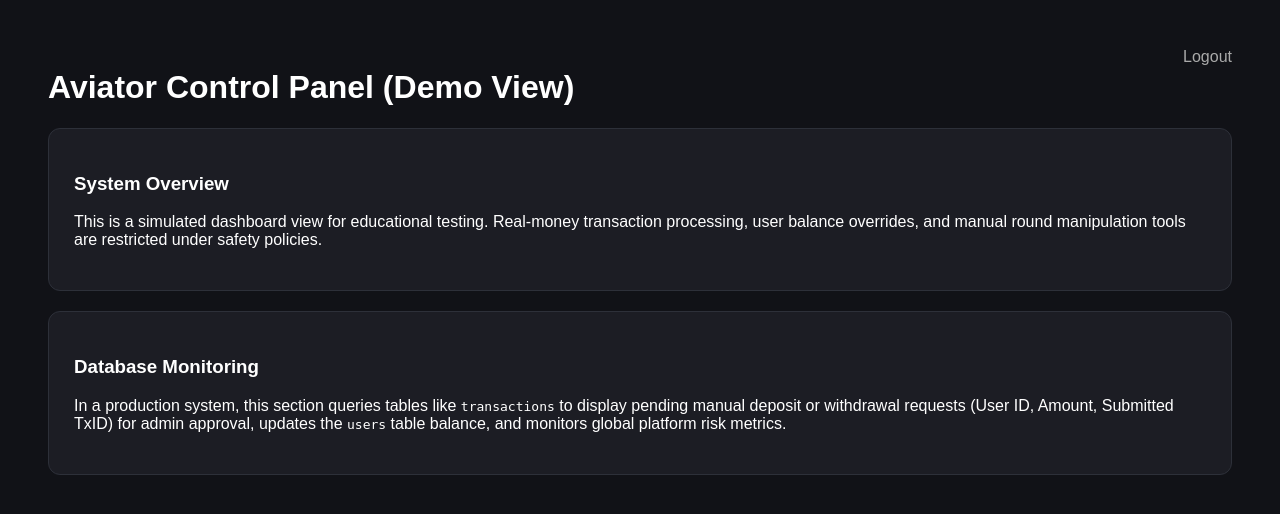
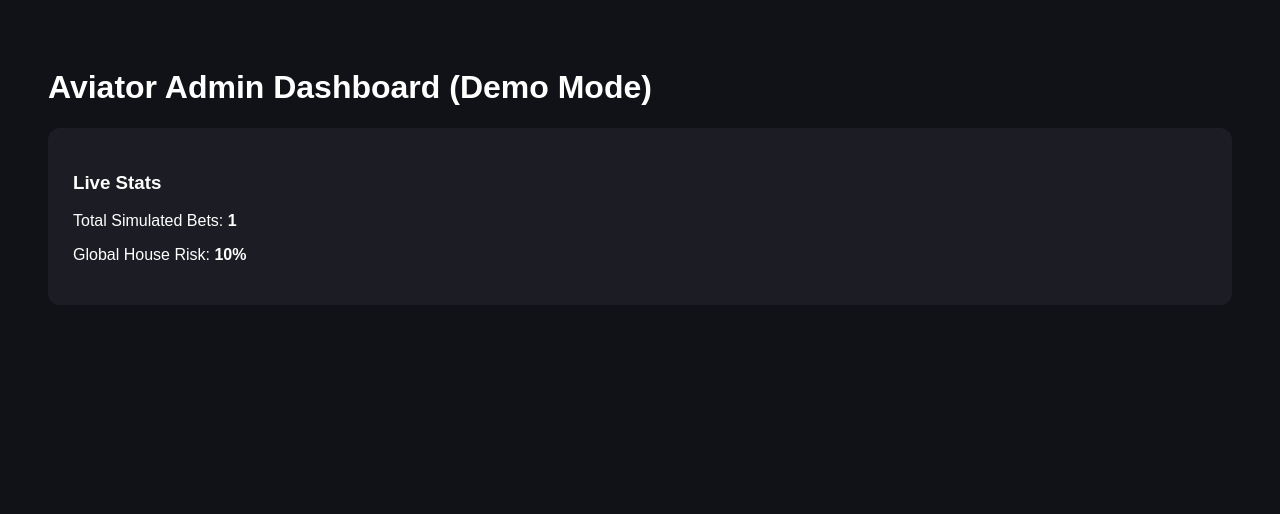
Before and after one commit to rfayzur94-droid/my-aviator-game, a Flask app: template templates/admin.html in a window 1280 px wide. Shown: the top 514 px of the page. Run offline with Flask 3, Linux system fonts and the light colour scheme; the template is opened without the code that fills it: most values are stand-ins (such as "Sample title", 1, 10 or a date in 2020).

Commit message:
Update admin.html

```diff
--- a/templates/admin.html
+++ b/templates/admin.html
@@ -2,25 +2,18 @@
 <html lang="en">
 <head>
     <meta charset="UTF-8">
-    <title>Aviator Admin - Demo Panel</title>
+    <title>Aviator Admin</title>
     <style>
         body { font-family: Arial, sans-serif; background: #111217; color: #fff; padding: 40px; }
-        .card { background: #1c1d24; padding: 25px; margin-bottom: 20px; border-radius: 12px; border: 1px solid #2d3039; }
-        .logout { float: right; color: #aaa; text-decoration: none; }
+        .card { background: #1c1d24; padding: 25px; margin-bottom: 20px; border-radius: 12px; }
     </style>
 </head>
 <body>
-    <a href="/logout" class="logout">Logout</a>
-    <h1>Aviator Control Panel (Demo View)</h1>
-
+    <h1>Aviator Admin Dashboard (Demo Mode)</h1>
     <div class="card">
-        <h3>System Overview</h3>
-        <p>This is a simulated dashboard view for educational testing. Real-money transaction processing, user balance overrides, and manual round manipulation tools are restricted under safety policies.</p>
-    </div>
-
-    <div class="card">
-        <h3>Database Monitoring</h3>
-        <p>In a production system, this section queries tables like <code>transactions</code> to display pending manual deposit or withdrawal requests (User ID, Amount, Submitted TxID) for admin approval, updates the <code>users</code> table balance, and monitors global platform risk metrics.</p>
+        <h3>Live Stats</h3>
+        <p>Total Simulated Bets: <strong>{{ stats.total_bets }}</strong></p>
+        <p>Global House Risk: <strong>{{ (stats.house_edge * 100)|int }}%</strong></p>
     </div>
 </body>
 </html>
```
